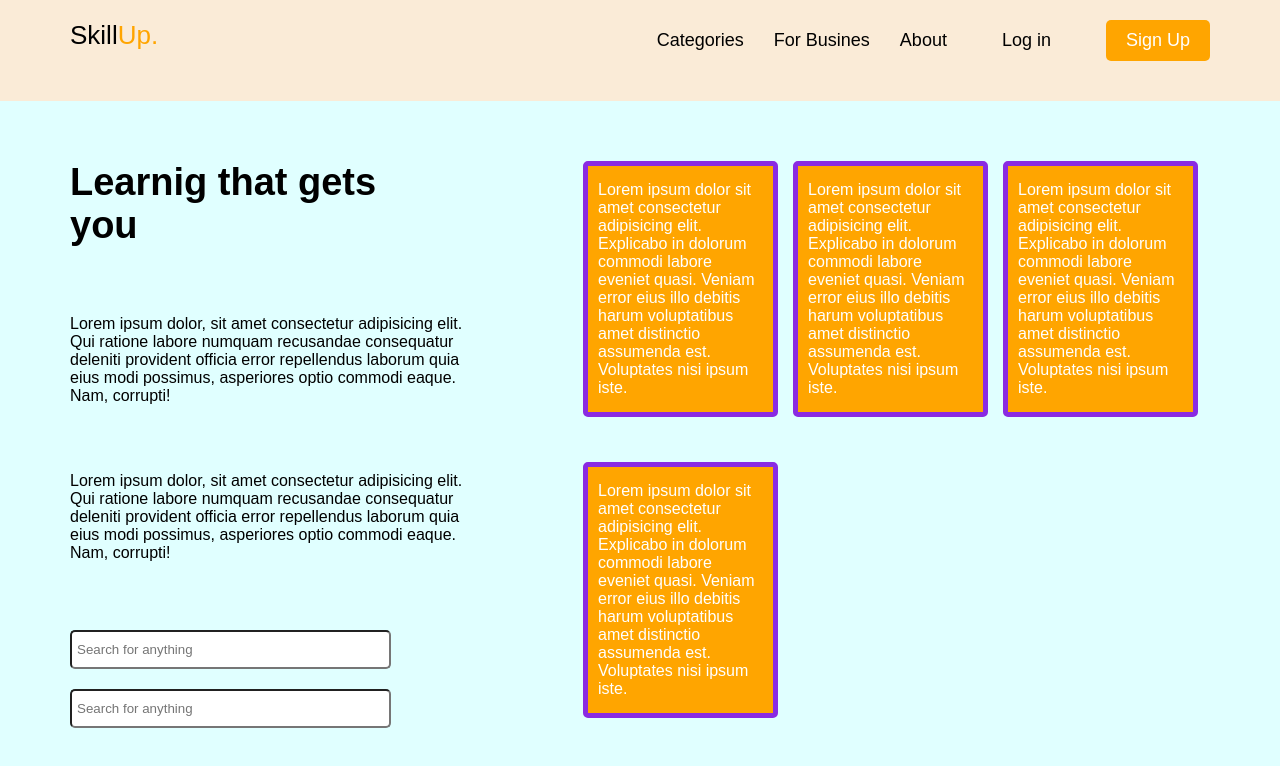
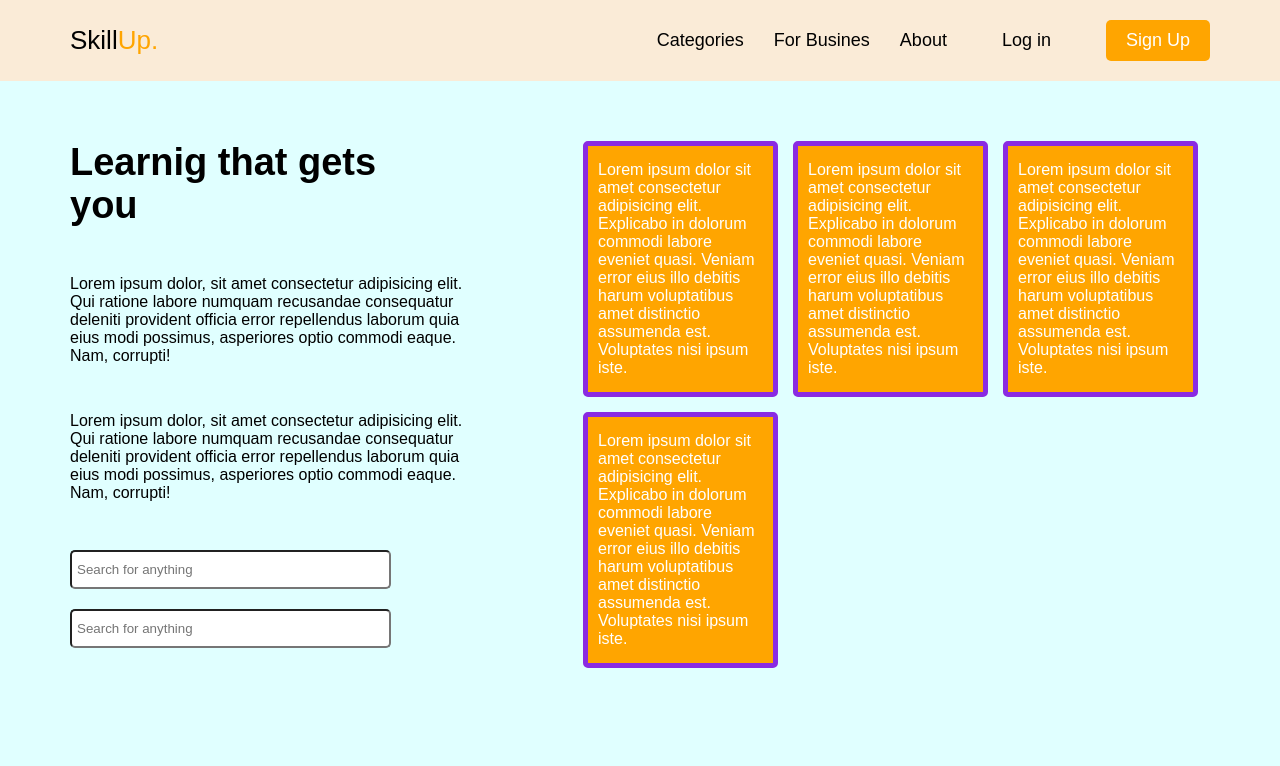
Before and after one commit to aminesoudassi/The-first-templat, a plain HTML site: page index.html in a window 1280 px wide. Drawn offline with Linux system fonts and the light colour scheme.

Commit message:
Update AA1.css

```diff
--- a/AA1.css
+++ b/AA1.css
@@ -3,9 +3,6 @@
     padding: 0;
     box-sizing: border-box;
 }
-html {
-    scroll-behavior: smooth;
-  }
 
   body {
     font-family: "Work Sans", sans-serif;
@@ -45,7 +42,9 @@ nav {
     align-content: center;
 }
 .one .log_title {
+    display: flex;
     font-size: 26px;
+    align-items: center;
 }
 .one .log_title span {
     color: #FFA500;
@@ -88,11 +87,7 @@ main {
 .lef_rig {
     display: flex;
      justify-content: space-between;
-    /* gap: 40px; */
 }
-/* .lef_rig .left {
-
-} */
 .lef_rig .right {
     width: 55%;
     display: flex;
@@ -119,9 +114,6 @@ main {
 .lef_rig .left h1 {
     font-size: 38px;
     max-width: 350px;
-}
-.lef_rig .left h1,p {
-    margin-bottom: 30px;
 }
 .lef_rig .left input {
     padding: 10px 135px 10px 5px;
```
